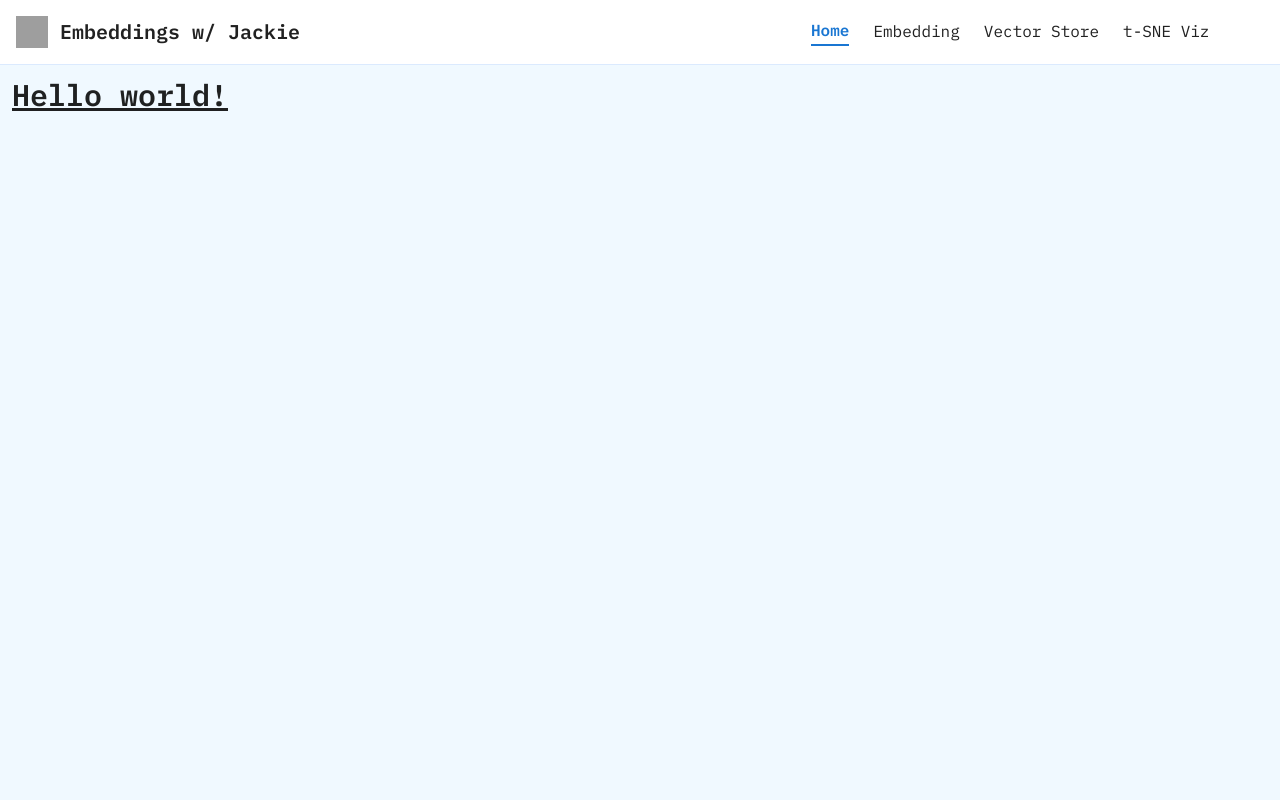
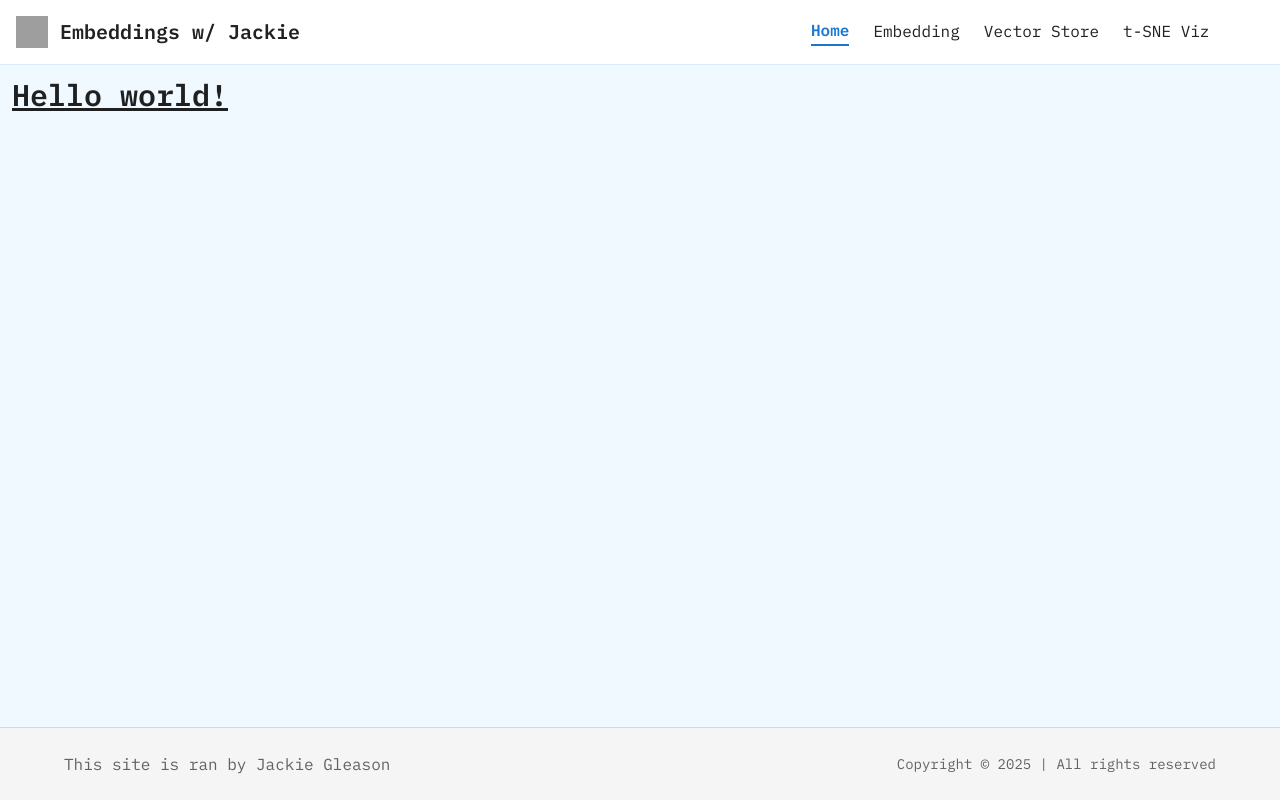
Before and after one commit to jrgleason/embeddings-demystified, a React (Vite) app in the folder demos/my-shot/: page / in a window 1280 px wide. Built offline with nearby package versions, Linux system fonts and the light colour scheme; grey boxes are pictures that could not be loaded; some icons are missing.

Commit message:
In good working order

```diff
--- a/demos/my-shot/src/Root.jsx
+++ b/demos/my-shot/src/Root.jsx
@@ -1,12 +1,18 @@
 import { Outlet } from 'react-router-dom';
 import MainNavbar from "./components/navbar/MainNavbar.jsx";
+import Footer from "./components/footer/Footer.jsx";
 
 export default function Root() {
   return (
     <div className="h-screen grid grid-rows-[auto_1fr]">
       <MainNavbar title="Embeddings w/ Jackie" />
-      <div className="main overflow-y-auto p-3">
-        <Outlet />
+      <div className="main overflow-y-auto">
+        <div className="min-h-full flex flex-col">
+          <div className="flex-grow p-3">
+            <Outlet />
+          </div>
+          <Footer />
+        </div>
       </div>
     </div>
   );
```
